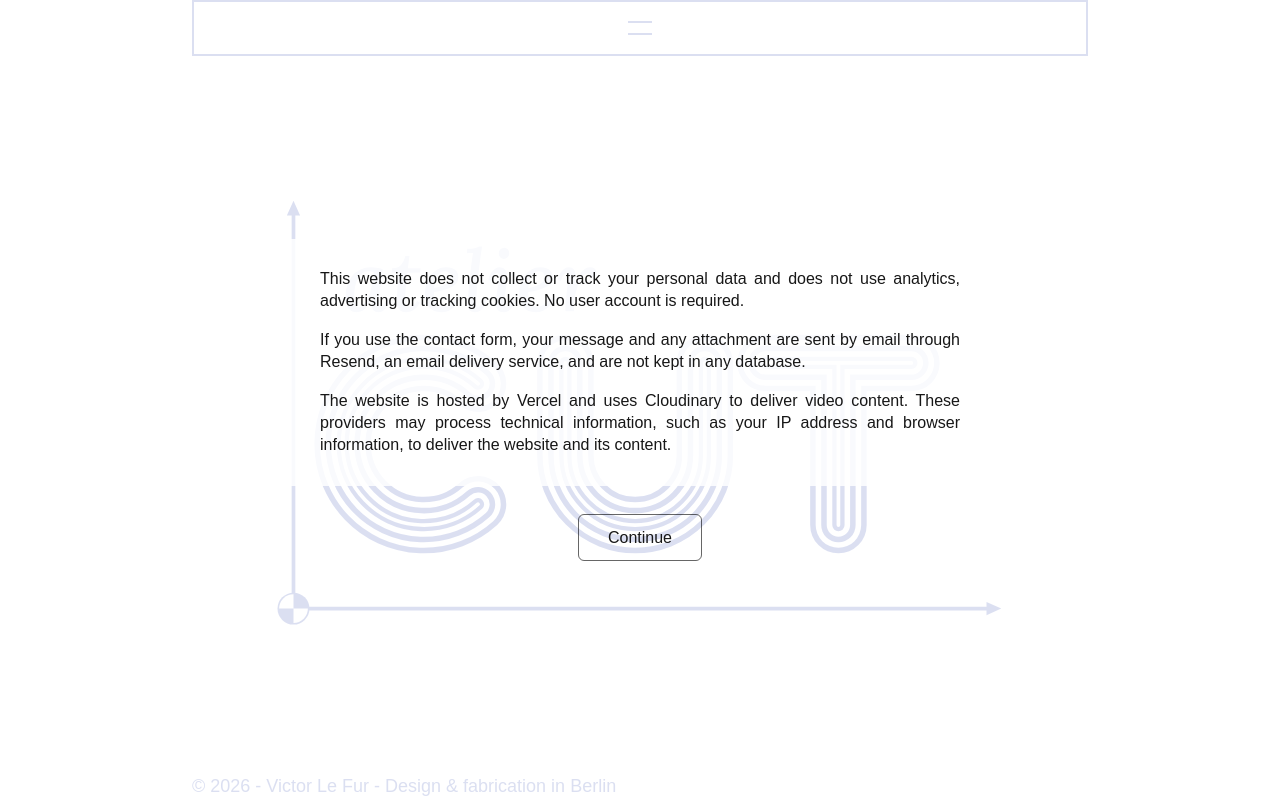
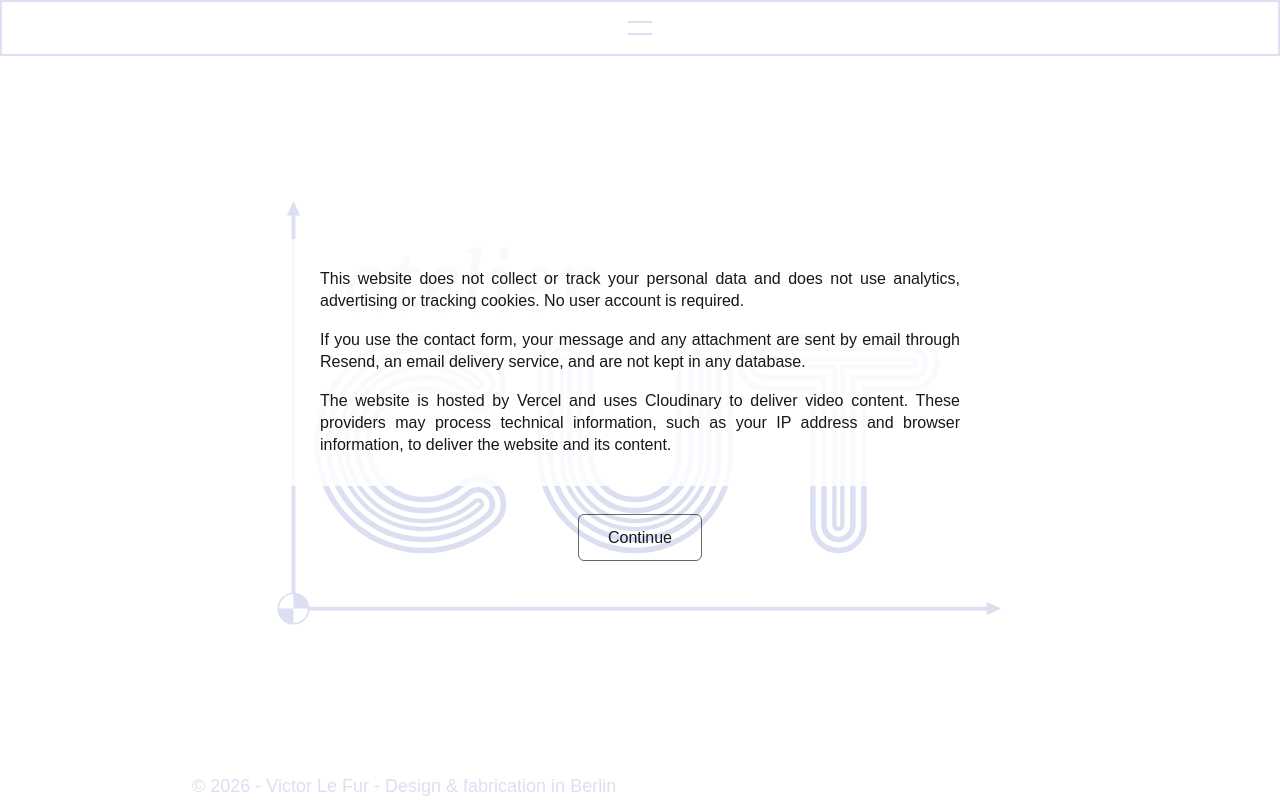
Before and after one commit to Hulow/cnc-app, a Next.js app: page / in a window 1280 px wide. Built offline with nearby package versions, Linux system fonts and the light colour scheme.

Commit message:
chore: remove text shadow

```diff
--- a/app/globals.css
+++ b/app/globals.css
@@ -327,18 +327,28 @@ h3 {
   text-shadow: 0 1px 3px rgba(255, 255, 255, 0.85), 0 1px 12px rgba(255, 255, 255, 0.5);
 }
 
-/* Breaks .header out of .page-content's own padding on top and the sides
-   (negative margin equal to that padding, zero on bottom) so the nav
-   toggle sits flush against .content-layer's real top/left/right edges
-   instead of inset from them — every other child (main, footer) keeps
-   the normal padding. Sticky + top: 0 pins it to the top of the viewport
-   once scrolling would carry it past that point, so the toggle stays
-   reachable at all times instead of scrolling out of view. z-index above
-   .content-layer's own (see above) and everything in it (main, footer),
-   none of which set a z-index of their own, so this wins the stack and
-   scrolling content never paints over it. */
+/* Full-bleed: breaks .header out of .page-content's padding AND its
+   max-width: 75rem cap, so the nav toggle/menu (both width: 100% of
+   .site-nav, which is width: 100% of this header) span the actual
+   viewport instead of stopping at .content-layer's edges. width: 100vw
+   plus margin-left: calc(50% - 50vw) is the standard trick for this: the
+   50% is relative to .page-content's own (possibly narrower) width, and
+   subtracting 50vw pulls the left edge out to the viewport's left edge —
+   this only lands correctly because .page-content is itself horizontally
+   centered (margin-inline: auto), so its center coincides with the
+   viewport's center. margin-top keeps header flush against
+   .content-layer's real top edge (undoing .page-content's own padding);
+   every other child (main, footer) keeps the normal padding. Sticky +
+   top: 0 pins it to the top of the viewport once scrolling would carry
+   it past that point, so the toggle stays reachable at all times instead
+   of scrolling out of view. z-index above .content-layer's own (see
+   above) and everything in it (main, footer), none of which set a
+   z-index of their own, so this wins the stack and scrolling content
+   never paints over it. */
 .page-content header {
-  margin: calc(var(--space-sm) * -1) calc(var(--space-sm) * -1) 0;
+  width: 100vw;
+  margin-left: calc(50% - 50vw);
+  margin-top: calc(var(--space-sm) * -1);
   position: sticky;
   top: 0;
   z-index: 2;
```
